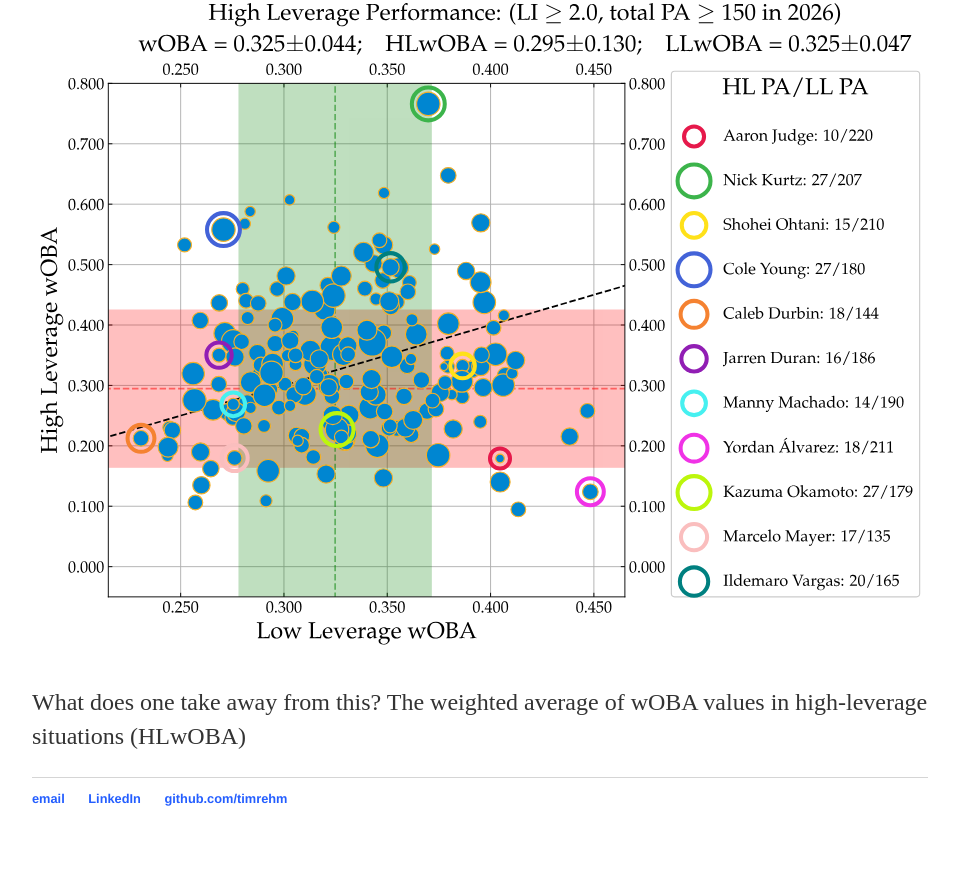
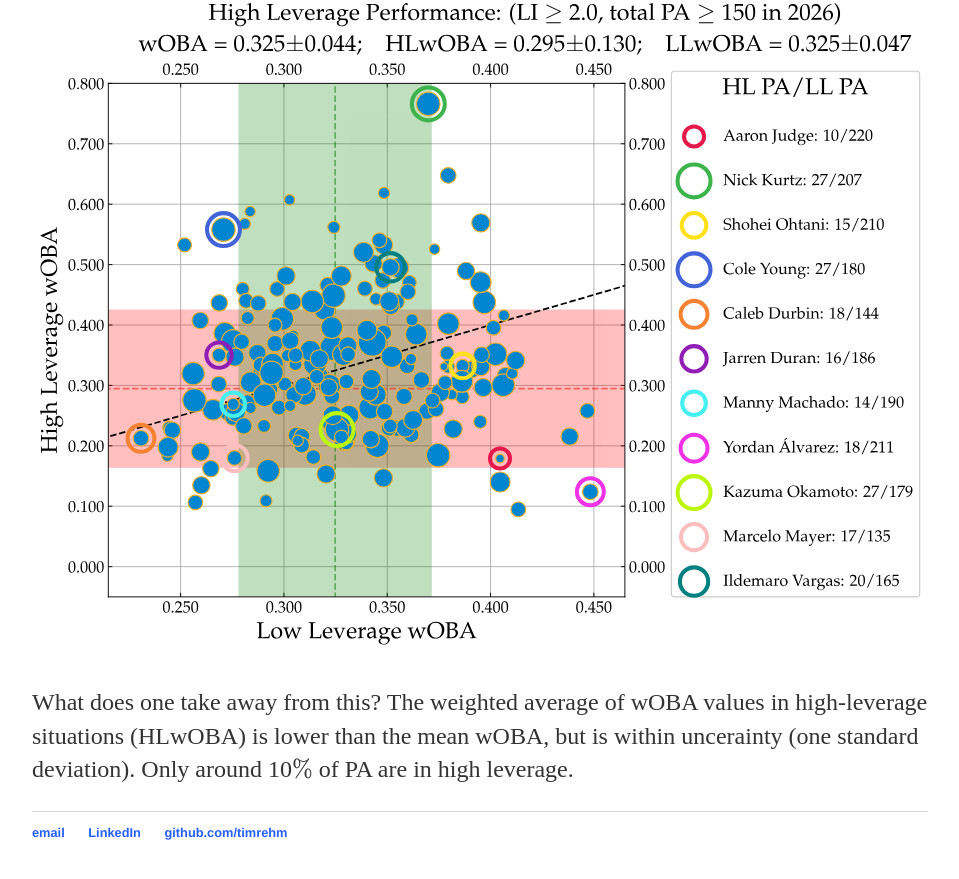
Before and after one commit to timrehm/timrehm.github.io, a Jekyll site: the page built from _posts/2026-5-24-leverage.md, in a window 1280 px wide and 900 px high, scrolled down 1407 px. Shown: the top 879 px of the window, without its empty margins (160-1119 px from the left). Built offline with Jekyll 4.4.1, drawn with Linux system fonts in a browser that asks for light colours.

Commit message:
Update 2026-5-24-leverage.md

```diff
--- a/_posts/2026-5-24-leverage.md
+++ b/_posts/2026-5-24-leverage.md
@@ -15,4 +15,4 @@ So who's doing well in the clutch so far in 2026? (Today is May 24th, 2026.) Let
   <img src="/plots/2026HLwOBA.svg" style="max-width: 100%; width: 100%;">
 </p>
 
-What does one take away from this? The weighted average of wOBA values in high-leverage situations (HLwOBA)
+What does one take away from this? The weighted average of wOBA values in high-leverage situations (HLwOBA) is lower than the mean wOBA, but is within uncerainty (one standard deviation). Only around 10$\%$ of PA are in high leverage.
```
